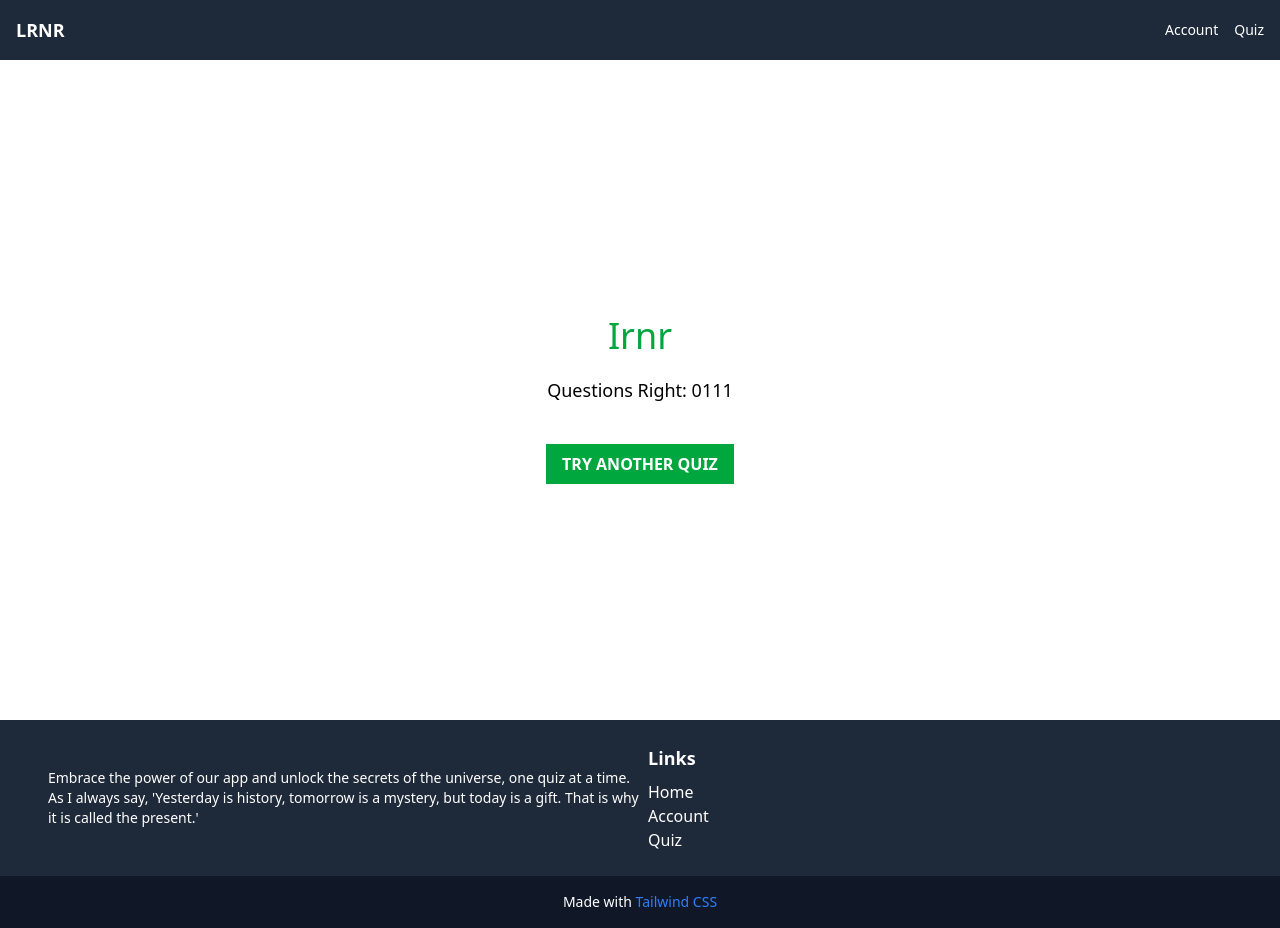
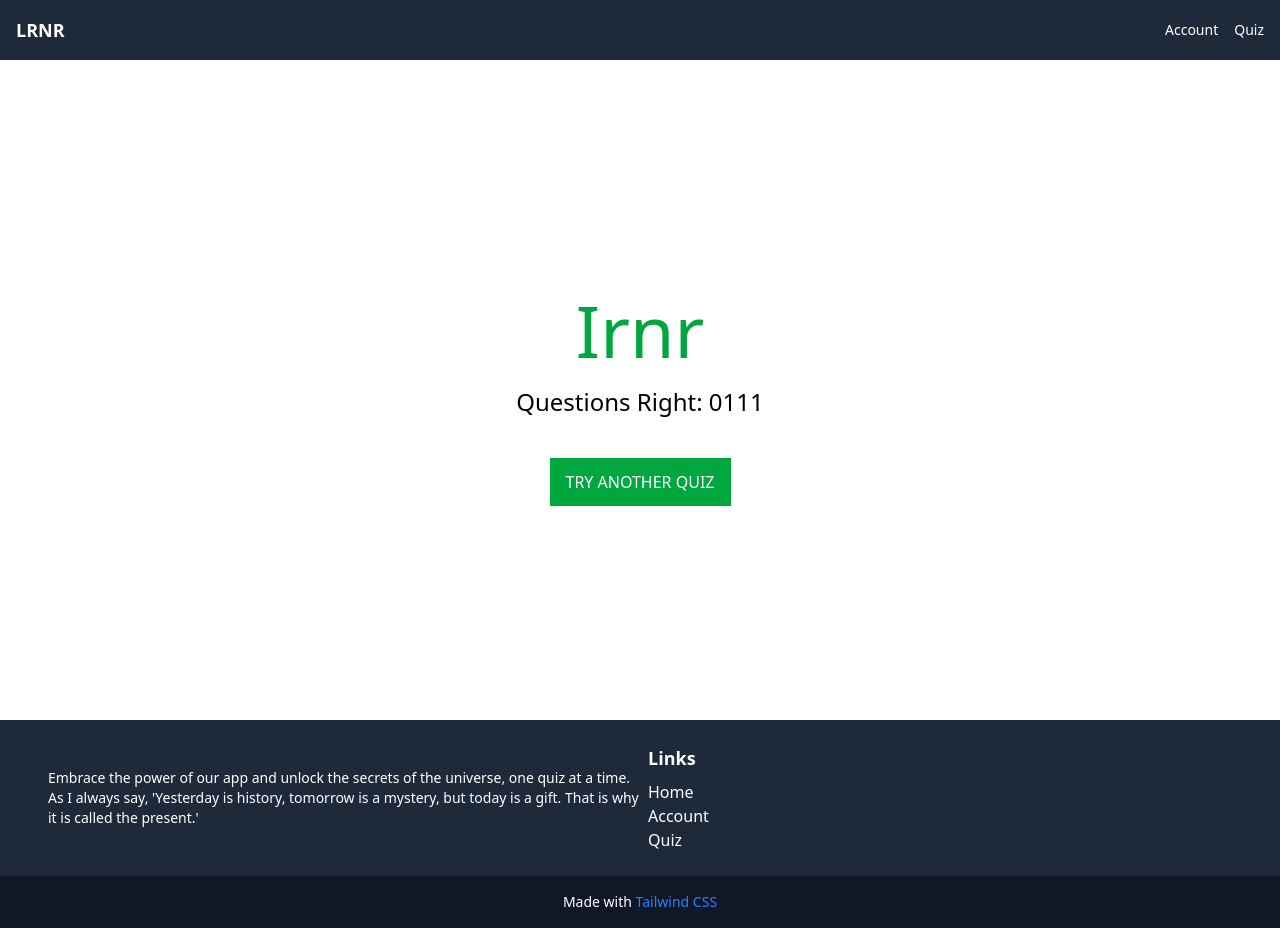
Before and after one commit to sergio7quintero/G1-LRNR-Sergio, a React (Vite) app: page /result in a window 1280 px wide. Built offline with nearby package versions, Linux system fonts and the light colour scheme.

Commit message:
feat: Adjust sizing of the h1, p and button elements on the Results page.

```diff
--- a/src/pages/Result.jsx
+++ b/src/pages/Result.jsx
@@ -3,10 +3,10 @@ import React from "react";
 export default function Result() {
   return (
     <div className="flex flex-col justify-center items-center mt-5 h-[80vh]">
-      <h1 className="text-4xl text-green-600 font-medium mb-5">Irnr</h1>
-      <p className="text-lg font-medium mb-10">Questions Right: 0111</p>
+      <h1 className="text-7xl text-green-600 font-medium mb-5">Irnr</h1>
+      <p className="text-2xl font-medium mb-10">Questions Right: 0111</p>
 
-      <button className="bg-green-600 text-white font-bold py-2 px-4 ">
+      <button className="bg-green-600 text-white font-medium py-3 px-4 ">
         TRY ANOTHER QUIZ
       </button>
     </div>
```
